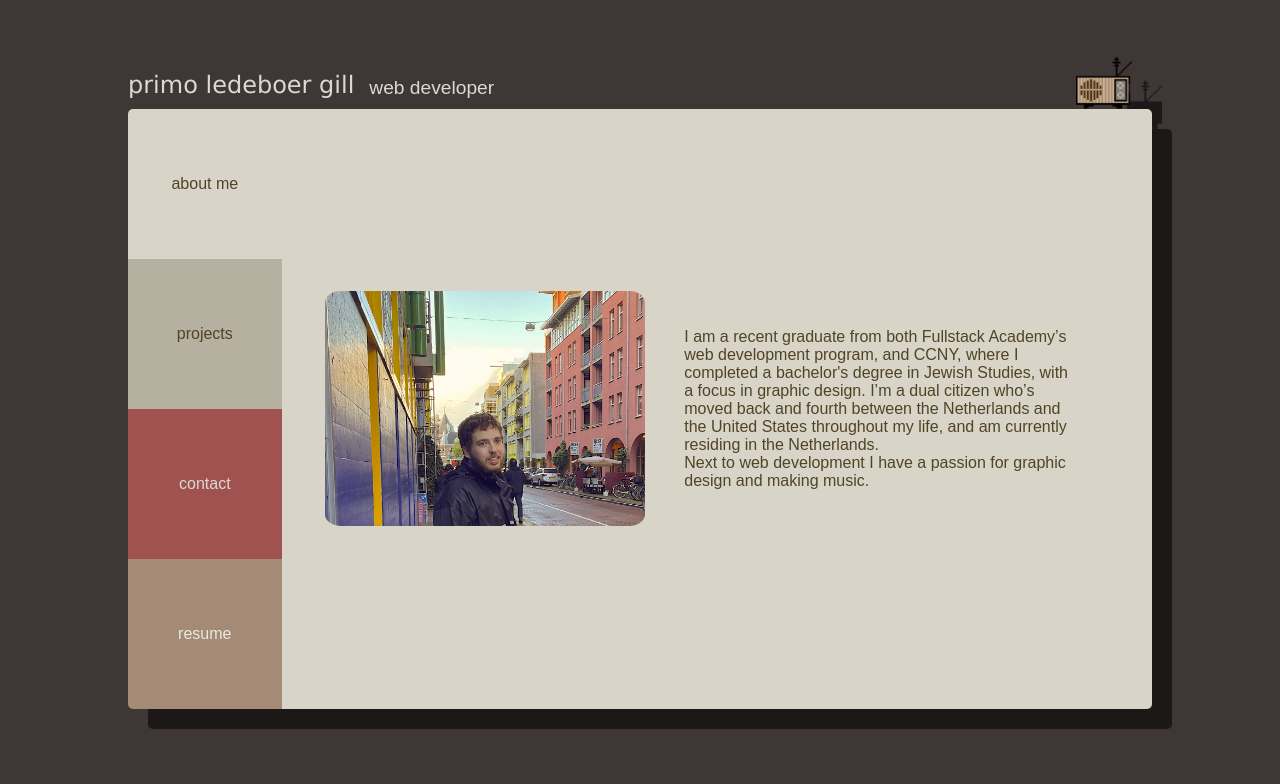
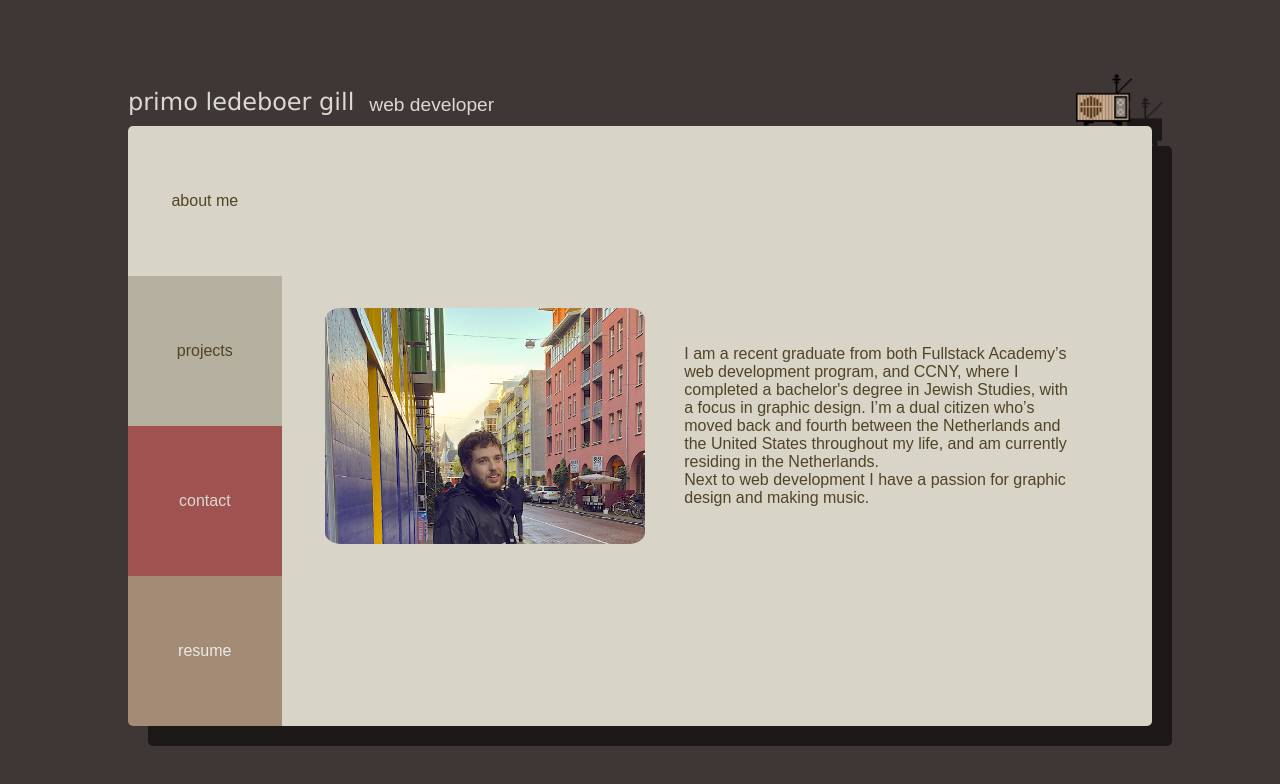
Before and after one commit to primolg/scroll-site, a React (Create React App) app: page / in a window 1280 px wide. Shown: the top 784 px of the page. Built offline with nearby package versions, Linux system fonts and the light colour scheme.

Commit message:
header sizing

```diff
--- a/public/App.css
+++ b/public/App.css
@@ -19,7 +19,6 @@
   font-size: larger;
   font-weight: 300;
   margin-bottom: 10px;
-  margin-top: -1.8em;
   justify-content: space-between;
 }
 #header div{
```
